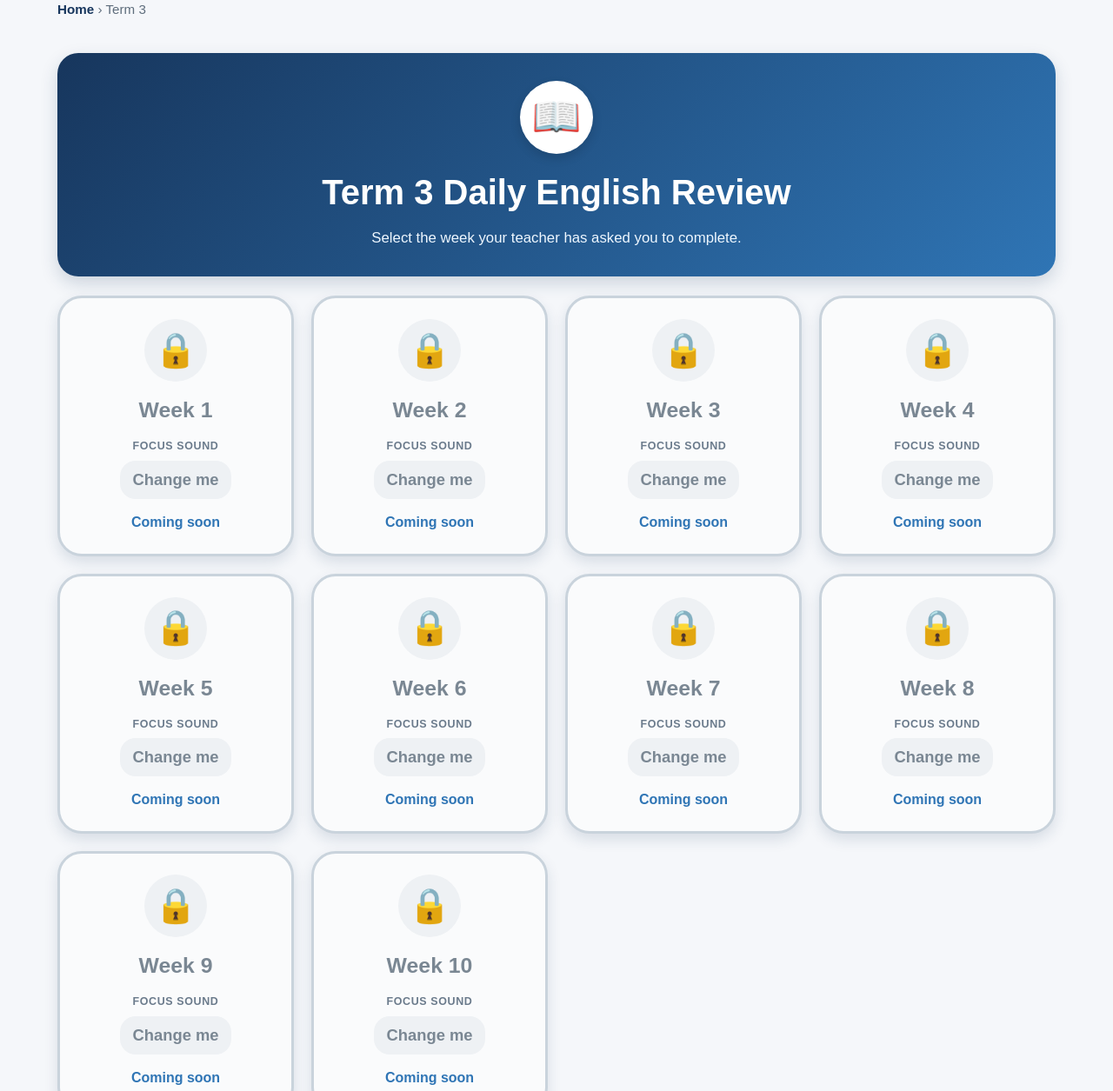
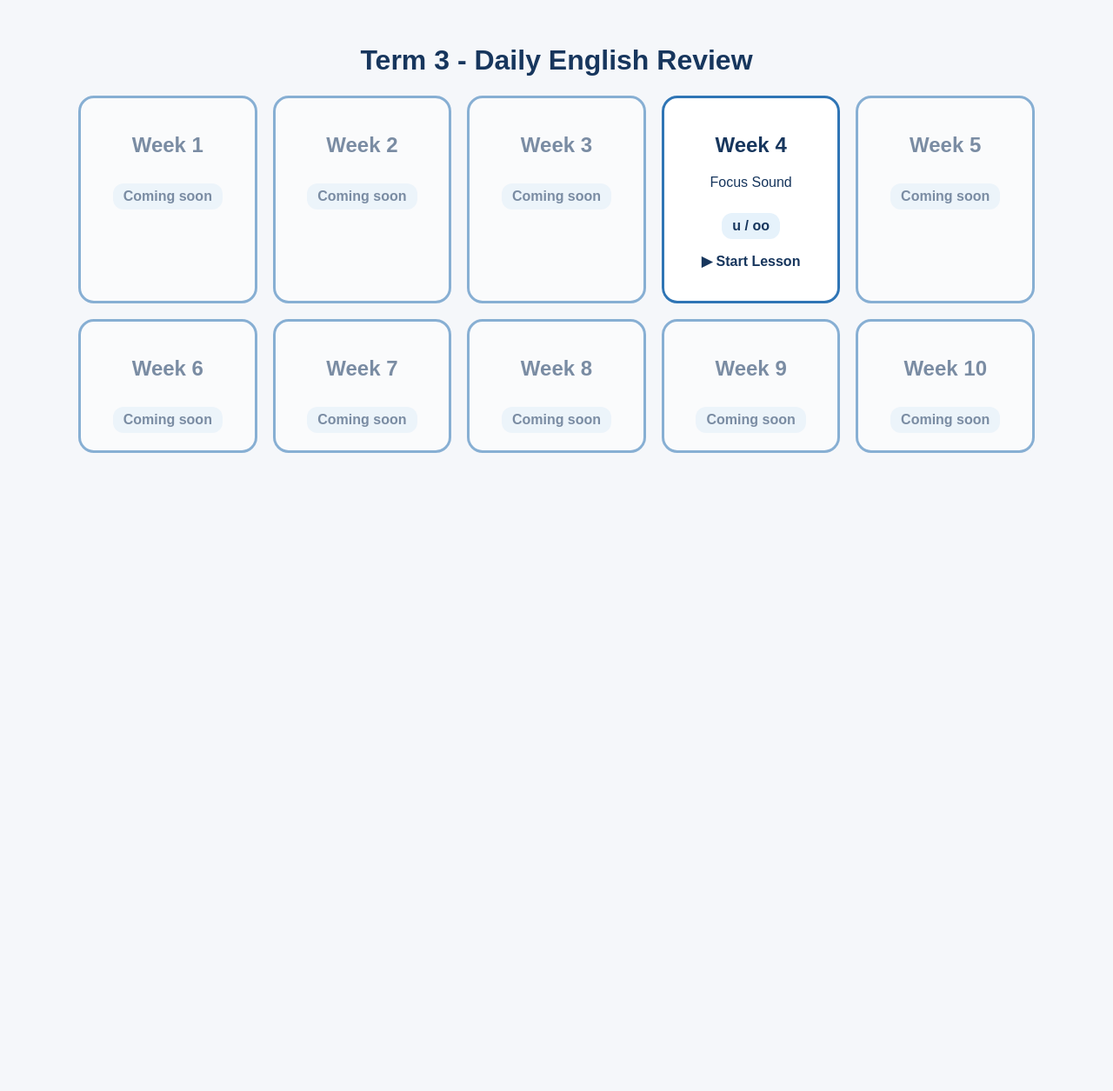
Before and after one commit to monei55/Alternate-Code, a plain HTML site: page term-3.html in a window 1280 px wide. Shown: the top 1255 px of the page at 87% size. After the commit the page ends 800 px from the top, so only its background shows below. Drawn offline with Linux system fonts and the light colour scheme.

Commit message:
Add files via upload

```diff
--- a/term-3.html
+++ b/term-3.html
@@ -5,157 +5,35 @@
 <meta name="viewport" content="width=device-width, initial-scale=1.0">
 <title>Daily English Review – Term 3</title>
 <style>
-:root{
-  --navy:#17365d;
-  --blue:#2f75b5;
-  --light:#eef6fb;
-  --gold:#f4b942;
-  --green:#2e7d32;
-  --ink:#202124;
-  --white:#ffffff;
-  --border:#c8d7e5;
-  --muted:#6b7b8c;
-}
-*{box-sizing:border-box}
-body{margin:0;font-family:Arial,Helvetica,sans-serif;background:#f5f7fa;color:var(--ink);line-height:1.5}
-a{text-decoration:none}
-.site-shell{max-width:1180px;margin:0 auto;padding:24px 16px 48px}
-.hero{
-  background:linear-gradient(135deg,var(--navy),var(--blue));
-  color:#fff;border-radius:24px;padding:32px 24px;text-align:center;
-  box-shadow:0 8px 20px rgba(23,54,93,.18);margin-bottom:22px
-}
-.hero-icon{
-  width:84px;height:84px;margin:0 auto 14px;background:#fff;border-radius:50%;
-  display:flex;align-items:center;justify-content:center;font-size:46px;
-  box-shadow:0 5px 12px rgba(0,0,0,.14)
-}
-.hero h1{margin:0;font-size:clamp(1.8rem,4vw,2.5rem)}
-.hero p{margin:10px auto 0;max-width:760px;color:#eef7ff;font-size:1.05rem}
-.breadcrumbs{max-width:1180px;margin:0 auto 14px;padding:0 16px;color:#5e6d7c;font-size:.95rem}
-.breadcrumbs a{color:var(--navy);font-weight:700}
-.info{
-  background:#f4f8fb;border:1px solid #d5e3ed;border-radius:18px;
-  padding:16px 20px;margin-bottom:24px;text-align:center
-}
-.grid{display:grid;grid-template-columns:repeat(4,minmax(0,1fr));gap:20px}
-.term-card,.week-card{
-  display:flex;flex-direction:column;align-items:center;justify-content:center;
-  min-height:230px;background:#fff;border:3px solid var(--blue);border-radius:28px;
-  padding:24px 18px;text-align:center;color:var(--navy);
-  box-shadow:0 7px 16px rgba(23,54,93,.13);
-  transition:transform .18s ease,box-shadow .18s ease
-}
-.term-card:hover,.week-card.available:hover{
-  transform:translateY(-3px);box-shadow:0 10px 22px rgba(23,54,93,.18)
-}
-.card-icon{
-  width:72px;height:72px;border-radius:50%;background:#e5f2fa;
-  display:flex;align-items:center;justify-content:center;font-size:39px;margin-bottom:14px
-}
-.card-title{font-size:1.55rem;font-weight:700}
-.card-label{font-size:.78rem;font-weight:700;letter-spacing:.05em;color:var(--muted);margin-top:14px}
-.focus-badge{
-  min-width:110px;margin-top:7px;padding:8px 14px;background:#e5f2fa;
-  border-radius:18px;font-size:1.15rem;font-weight:700;color:var(--navy)
-}
-.start-label{margin-top:15px;font-weight:700;color:var(--blue)}
-.week-card.disabled{border-color:#c9d3dc;color:#7a8793;background:#fafbfc;cursor:default}
-.week-card.disabled .card-icon,.week-card.disabled .focus-badge{background:#eef1f4;color:#7a8793}
-.week-card.completed{border-color:var(--green)}
-.week-card.completed .card-icon{background:#eaf6ea}
-.nav-row{display:flex;justify-content:center;gap:12px;flex-wrap:wrap;margin-top:30px}
-.nav-btn{
-  display:inline-block;padding:13px 22px;background:var(--navy);color:#fff;
-  border-radius:14px;font-weight:700;box-shadow:0 4px 10px rgba(23,54,93,.18)
-}
-.nav-btn.secondary{background:#e5edf4;color:var(--navy)}
-.footer-note{text-align:center;color:#6a7886;font-size:.92rem;margin-top:26px}
-@media(max-width:980px){.grid{grid-template-columns:repeat(3,minmax(0,1fr))}}
-@media(max-width:720px){.grid{grid-template-columns:repeat(2,minmax(0,1fr))}}
-@media(max-width:470px){.grid{grid-template-columns:1fr}.site-shell{padding:14px 12px 36px}}
+body{font-family:Arial,sans-serif;background:#f5f7fa;margin:0}
+.wrap{max-width:1100px;margin:auto;padding:30px}
+h1{text-align:center;color:#17365d}
+.grid{display:grid;grid-template-columns:repeat(auto-fit,minmax(180px,1fr));gap:18px}
+.card{border:3px solid #2f75b5;border-radius:18px;padding:20px;text-align:center;background:#fff;text-decoration:none;color:#17365d}
+.lock{opacity:.55}
+.badge{display:inline-block;margin-top:10px;padding:6px 12px;background:#e6f2fb;border-radius:12px;font-weight:bold}
 </style>
 </head>
 <body>
-<div class="breadcrumbs"><a href="index.html">Home</a> › Term 3</div>
-<div class="site-shell">
-  <section class="hero">
-    <div class="hero-icon">📖</div>
-    <h1>Term 3 Daily English Review</h1>
-    <p>Select the week your teacher has asked you to complete.</p>
-  </section>
-  <section class="grid">
-<div class="week-card disabled">
-  <div class="card-icon">🔒</div>
-  <div class="card-title">Week 1</div>
-  <div class="card-label">FOCUS SOUND</div>
-  <div class="focus-badge">Change me</div>
-  <div class="start-label">Coming soon</div>
+<div class="wrap">
+<h1>Term 3 - Daily English Review</h1>
+<div class="grid">
+<div class="card lock"><h2>Week 1</h2><div class="badge">Coming soon</div></div>
+<div class="card lock"><h2>Week 2</h2><div class="badge">Coming soon</div></div>
+<div class="card lock"><h2>Week 3</h2><div class="badge">Coming soon</div></div>
+<a class="card" href="lessons/term-3-week-4.html">
+<h2>Week 4</h2>
+<p>Focus Sound</p>
+<div class="badge">u / oo</div>
+<p><strong>▶ Start Lesson</strong></p>
+</a>
+<div class="card lock"><h2>Week 5</h2><div class="badge">Coming soon</div></div>
+<div class="card lock"><h2>Week 6</h2><div class="badge">Coming soon</div></div>
+<div class="card lock"><h2>Week 7</h2><div class="badge">Coming soon</div></div>
+<div class="card lock"><h2>Week 8</h2><div class="badge">Coming soon</div></div>
+<div class="card lock"><h2>Week 9</h2><div class="badge">Coming soon</div></div>
+<div class="card lock"><h2>Week 10</h2><div class="badge">Coming soon</div></div>
 </div>
-<div class="week-card disabled">
-  <div class="card-icon">🔒</div>
-  <div class="card-title">Week 2</div>
-  <div class="card-label">FOCUS SOUND</div>
-  <div class="focus-badge">Change me</div>
-  <div class="start-label">Coming soon</div>
-</div>
-<div class="week-card disabled">
-  <div class="card-icon">🔒</div>
-  <div class="card-title">Week 3</div>
-  <div class="card-label">FOCUS SOUND</div>
-  <div class="focus-badge">Change me</div>
-  <div class="start-label">Coming soon</div>
-</div>
-<div class="week-card disabled">
-  <div class="card-icon">🔒</div>
-  <div class="card-title">Week 4</div>
-  <div class="card-label">FOCUS SOUND</div>
-  <div class="focus-badge">Change me</div>
-  <div class="start-label">Coming soon</div>
-</div>
-<div class="week-card disabled">
-  <div class="card-icon">🔒</div>
-  <div class="card-title">Week 5</div>
-  <div class="card-label">FOCUS SOUND</div>
-  <div class="focus-badge">Change me</div>
-  <div class="start-label">Coming soon</div>
-</div>
-<div class="week-card disabled">
-  <div class="card-icon">🔒</div>
-  <div class="card-title">Week 6</div>
-  <div class="card-label">FOCUS SOUND</div>
-  <div class="focus-badge">Change me</div>
-  <div class="start-label">Coming soon</div>
-</div>
-<div class="week-card disabled">
-  <div class="card-icon">🔒</div>
-  <div class="card-title">Week 7</div>
-  <div class="card-label">FOCUS SOUND</div>
-  <div class="focus-badge">Change me</div>
-  <div class="start-label">Coming soon</div>
-</div>
-<div class="week-card disabled">
-  <div class="card-icon">🔒</div>
-  <div class="card-title">Week 8</div>
-  <div class="card-label">FOCUS SOUND</div>
-  <div class="focus-badge">Change me</div>
-  <div class="start-label">Coming soon</div>
-</div>
-<div class="week-card disabled">
-  <div class="card-icon">🔒</div>
-  <div class="card-title">Week 9</div>
-  <div class="card-label">FOCUS SOUND</div>
-  <div class="focus-badge">Change me</div>
-  <div class="start-label">Coming soon</div>
-</div>
-<div class="week-card disabled">
-  <div class="card-icon">🔒</div>
-  <div class="card-title">Week 10</div>
-  <div class="card-label">FOCUS SOUND</div>
-  <div class="focus-badge">Change me</div>
-  <div class="start-label">Coming soon</div>
-</div></section>
-  <div class="nav-row"><a class="nav-btn secondary" href="index.html">← Return to Terms</a></div>
 </div>
 </body>
 </html>
```
